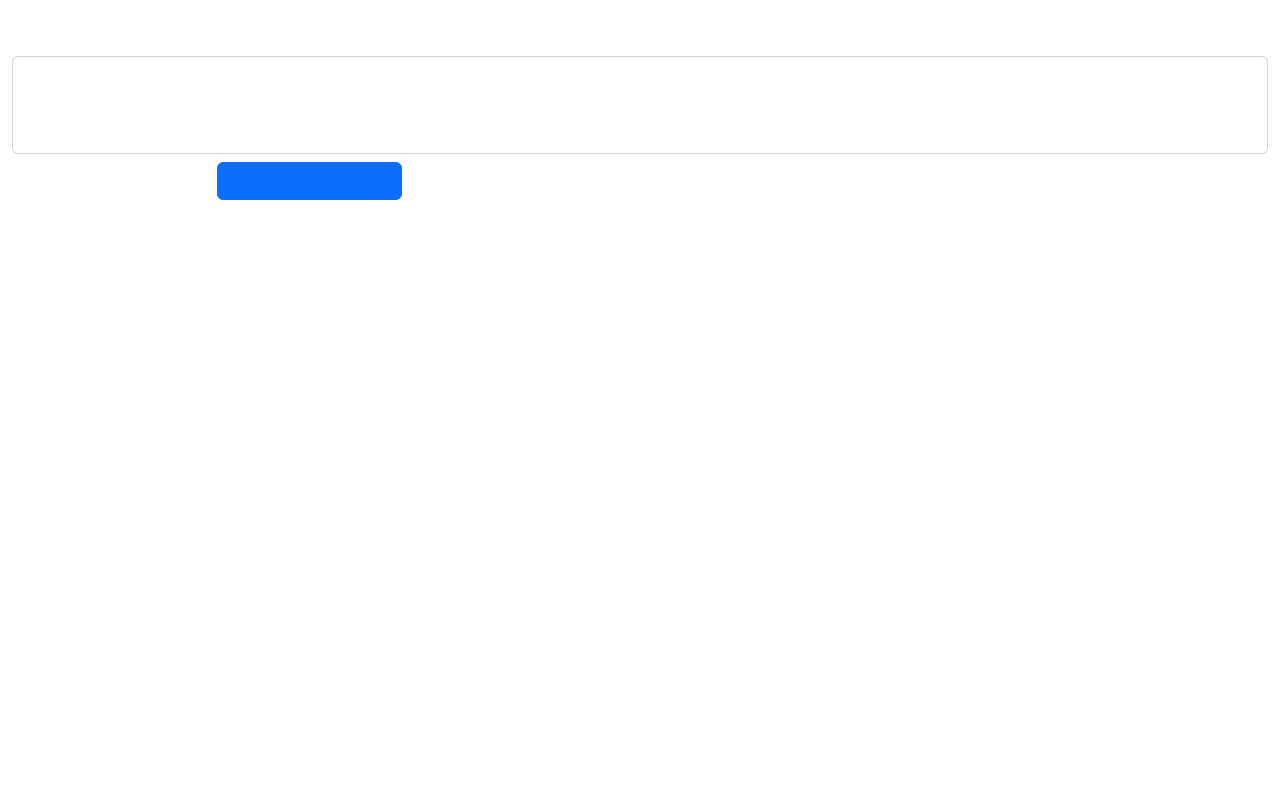
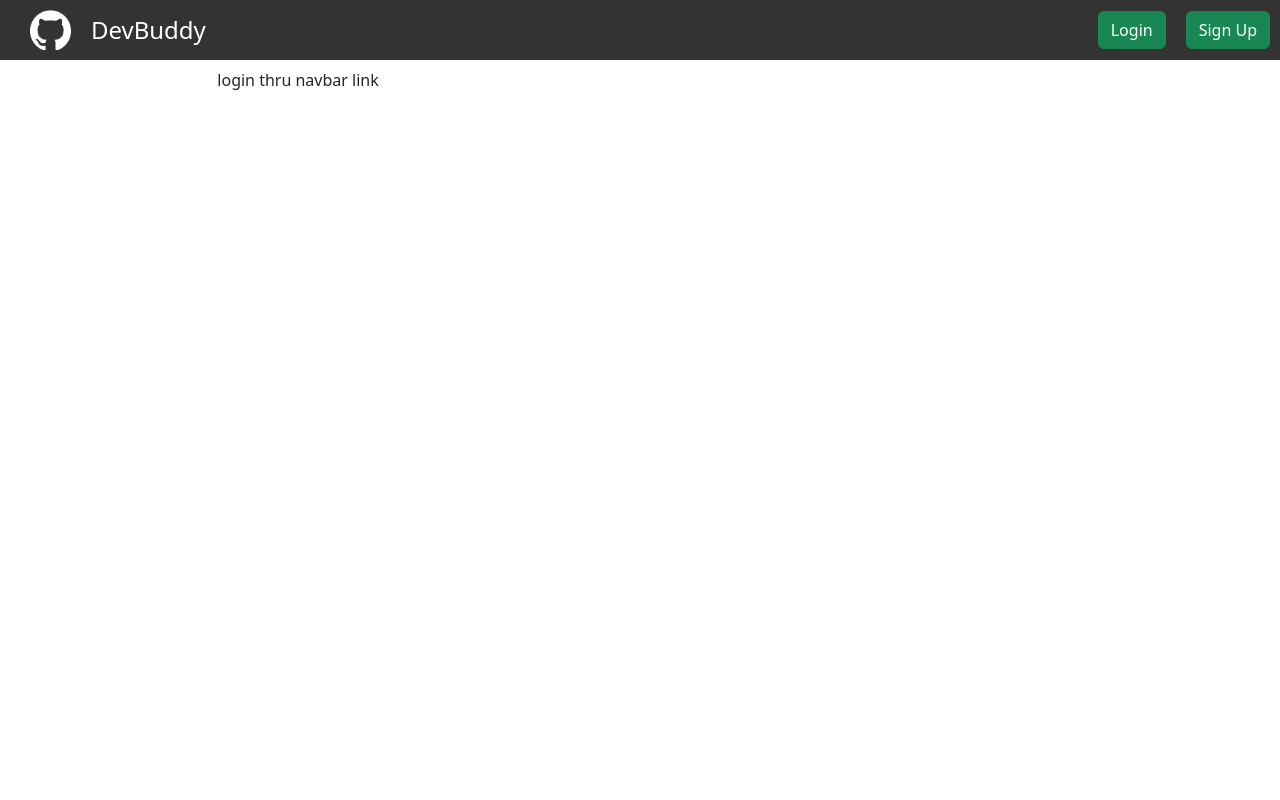
Before and after one commit to Hitstar53/DevBuddy, a Django app: page /login/ in a window 1280 px wide. Run offline with Django 4.2, Linux system fonts and the light colour scheme; some libraries are stand-ins or nearby versions.

Commit message:
Updates
Co-authored-by: Vineet Parmar <vineet.parmar@spit.ac.in>
Co-authored-by: Anish <Anish241@users.noreply.github.com>
Co-authored-by: Omkar0512 <Acdbb@users.noreply.github.com>
Signed-off-by: Hatim Sawai <hatimsawai76@gmail.com>

```diff
--- a/devbuddy/api/urls.py
+++ b/devbuddy/api/urls.py
@@ -4,14 +4,11 @@
 import register.views as registerviews
 from django.conf.urls import include
 
-
 urlpatterns = [
     path('', apiviews.getRoutes, name="routes"),
-    path('social-auth/', include('social_django.urls', namespace='social')),
-    path('/user/profile/',apiviews.profile, name="user"),
-    path('/user/teams/',apiviews.teams, name="teams"),
-    path('/user/createteam/',apiviews.createteam, name="createteam"),
-    path('/user/logout/',registerviews.logout, name="logout"),
-
-
+    # path('social-auth/', include('social_django.urls', namespace='social')),
+    # path('user/profile/',apiviews.profile, name="user"),
+    # path('user/teams/',apiviews.teams, name="teams"),
+    # path('user/createteam/',apiviews.createteam, name="createteam"),
+    # path('team',apiviews.team, name="team")
 ]
--- a/devbuddy/base/templates/base/home.html
+++ b/devbuddy/base/templates/base/home.html
@@ -1,5 +1,7 @@
 {% extends 'base.html' %}
-{% block title %}HOME{% endblock %}
+{% block title %}
+<title>DevBuddy | Home</title>
+{% endblock %}
 {% block home %}
 {% comment %} show messages from django {% endcomment %}
 {% if messages %}
--- a/devbuddy/base/views.py
+++ b/devbuddy/base/views.py
@@ -10,6 +10,7 @@
     print(git_user)
     url = f"https://api.github.com/users/{git_user}"
     r = requests.get(url.format(git_user)).json()
+    #print(r)
     #save in models
     Name = r['name']
     Bio = r['bio']
@@ -157,6 +158,4 @@
         team = Team.objects.get(name=team_name)
         hackathon.teams.add(team)
         hackathon.save()
-
-
-    return render(request, 'base/register_hackathon.html', {'hackathons':hackathons})
+    return render(request, 'base/register_hackathon.html', {'hackathon':hackathon})
--- a/devbuddy/devbuddy/settings.py
+++ b/devbuddy/devbuddy/settings.py
@@ -141,8 +141,10 @@
 DEFAULT_AUTO_FIELD = 'django.db.models.BigAutoField'
 CORS_ORIGIN_ALLOW_ALL = True
 
-SOCIAL_AUTH_GITHUB_KEY = '5c825c0ca4d9f0074504'
-SOCIAL_AUTH_GITHUB_SECRET ='a5e1b8dfc2d1f3f2a01e140d7a069b59e7f13618'
+SOCIAL_AUTH_GITHUB_KEY = '7f5e7f568b191d34bf92'
+SOCIAL_AUTH_GITHUB_SECRET ='ee1b9c336530e3519968cd337390bda7afdbdf49'
 
 AUTH_USER_MODEL = 'base.User'
 LOGIN_REDIRECT_URL = 'home'
+LOGOUT_REDIRECT_URL = 'login'
+LOGOUT_URL='logout'
--- a/devbuddy/register/templates/authenticate/login.html
+++ b/devbuddy/register/templates/authenticate/login.html
@@ -5,11 +5,7 @@
 {% block content %}
     <div class="row">
         <div class="col-md-8 mx-auto social-container my-2 order-md-1">
-            <button class="btn btn-primary mb-2">
-                <a href="{% url 'social:begin' 'github' %}">
-                    LOGIN WITH GITHUB
-                </a>
-            </button>
+            login thru navbar link
         </div>
     </div>
 {% endblock %}
--- a/devbuddy/register/urls.py
+++ b/devbuddy/register/urls.py
@@ -9,7 +9,7 @@
     # path('logout', views.logout_user, name='logout'),
     # path('forgot', views.forgot_password, name='forgot'),
     path('login/', views.login, name='login'),
-    path('logout', auth_views.LogoutView.as_view(), name='logout'),
+    path('logout/', views.logoutv, name='logout'),
     path('social-auth/', include('social_django.urls', namespace='social')),
     path('loginOrg/', views.loginOrg, name='loginOrg'),
     path('registerOrg/', views.registerOrg, name='registerOrg'),
--- a/devbuddy/register/views.py
+++ b/devbuddy/register/views.py
@@ -9,7 +9,8 @@
 def login(request):
     return render(request, 'authenticate/login.html')
 
-def logout(request):
+def logoutv(request):
+    logout(request)
     return redirect('login')
 
 def registerOrg(request):
--- a/devbuddy/static/css/base.css
+++ b/devbuddy/static/css/base.css
@@ -1,35 +1,63 @@
-/* Custom CSS Reset */
-
-*, *::before, *::after {
-  box-sizing: border-box;
+nav {
+    background-color: #333;
+    color: white;
+    display: flex;
+    justify-content: space-between;
+    padding: 10px;
 }
 
-* {
-  margin: 0;
+.navbar-left a {
+    display: flex;
+    align-items: center;
+    text-decoration: none;
+    color: white;
 }
 
-html, body {
-  height: 100%;
+.navbar-left img {
+    height: 40px;
+    margin: auto 20px;
 }
 
-body {
-  line-height: 1.5;
-  -webkit-font-smoothing: antialiased;
+.navbar-left span {
+    font-size: 1.5rem;
 }
 
-img, picture, video, canvas, svg {
-  display: block;
-  max-width: 100%;
+.navbar-right ul {
+    display: flex;
+    list-style-type: none;
+    margin: auto auto;
+    padding: 0;
+    justify-content: flex-end;
 }
 
-input, button, textarea, select {
-  font: inherit;
+.navbar-right{
+    display: flex;
+    align-items: center;
 }
 
-p, h1, h2, h3, h4, h5, h6 {
-  overflow-wrap: break-word;
+.navbar-right li {
+    margin-right: 20px;
+    font-size: 1.25rem;
 }
 
-#root, #__next {
-  isolation: isolate;
+.navbar-right li:last-child {
+    margin-right: 0;
 }
+
+.navbar-right li a {
+    color: white;
+    text-decoration: none;
+}
+
+.logout-button {
+    background-color: transparent;
+    border: none;
+    color: white;
+    cursor: pointer;
+    font-size: 1rem;
+    text-decoration: underline;
+}
+
+.content {
+    margin: 20px;
+}
--- a/devbuddy/templates/base.html
+++ b/devbuddy/templates/base.html
@@ -11,23 +11,35 @@
     <link rel="stylesheet" href="{% static 'css/base.css' %}">
     <link href="https://cdn.jsdelivr.net/npm/bootstrap@5.3.0-alpha3/dist/css/bootstrap.min.css" rel="stylesheet"
         integrity="sha384-KK94CHFLLe+nY2dmCWGMq91rCGa5gtU4mk92HdvYe+M/SXH301p5ILy+dN9+nJOZ" crossorigin="anonymous">
+    <script src="https://cdn.tailwindcss.com"></script>
     {% block css %}
     {% endblock css %}
 </head>
 <body>
-    <div class="container-fluid">
-            <div>
-                <h1 class="text-white text-center">
-                    Github Login
-                </h1>
-                <div class="card p-5">
-                    {% block home %}
-                    {% endblock %}
-                </div>
-            </div>
-    </div>
+    {% block navbar %}
+        <nav>
+        <div class="navbar-left">
+            <a href="{% url 'home' %}">
+                <img src="{% static 'assets/github-mark-white.png' %}" alt="DevBuddy Logo">
+                <span>DevBuddy</span>
+            </a>
+        </div>
+        <div class="navbar-right">
+            <ul>
+                {% if user.is_authenticated %}
+                    <li><a href="{% url 'logout' %}" class="btn btn-success">Logout</a></li>
+                {% else %}
+                    <li><a href="{% url 'social:begin' 'github' %}" class="btn btn-success">Login</a></li>
+                    <li><a href="#" class="btn btn-success">Sign Up</a></li>
+                {% endif %}
+            </ul>
+        </div>
+    </nav>
+    {% endblock navbar %}
+
     {% block content %}
     {% endblock %}
+
     <script src="{% static 'js/base.js' %}"></script>
     {% block scripts %}
     {% endblock %}
```
Also changed, not shown: devbuddy/db.sqlite3, devbuddy/static/assets/github-mark-white.png (added).
